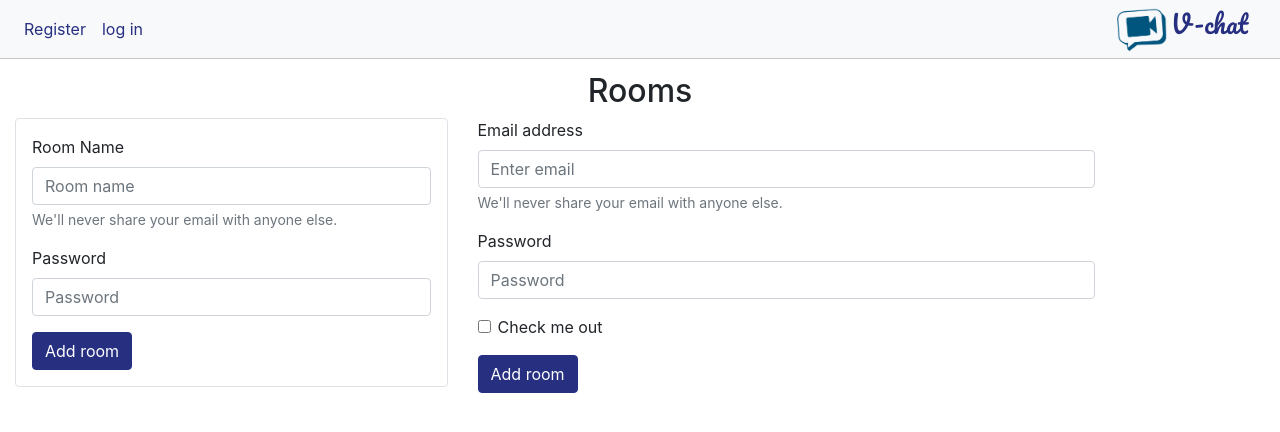
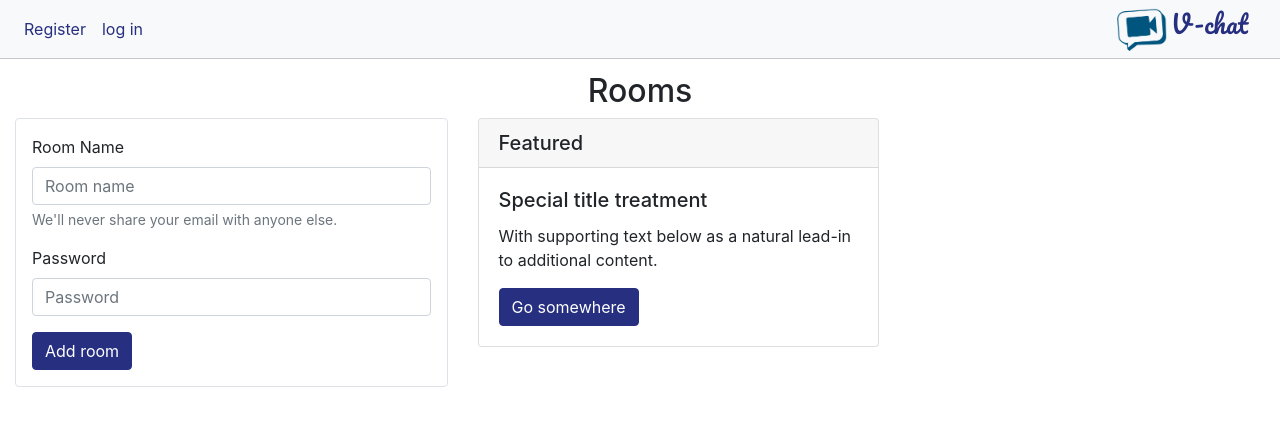
Before and after one commit to Sam-kayode/video-chat-app, a Vue app: page /#/rooms in a window 1280 px wide. Shown: the top 432 px of the page. Built offline with nearby package versions, Linux system fonts and the light colour scheme; no server answers.

Commit message:
rooms list stacking

```diff
--- a/src/views/Rooms.vue
+++ b/src/views/Rooms.vue
@@ -28,40 +28,27 @@
             />
           </div>
 
-
           <button type="submit" class="btn btn-primary">Add room</button>
         </form>
       </div>
       <div class="col-sm col-md-7">
-        <form>
-          <div class="form-group">
-            <label for="exampleInputEmail1">Email address</label>
-            <input
-              type="email"
-              class="form-control"
-              id="exampleInputEmail1"
-              aria-describedby="emailHelp"
-              placeholder="Enter email"
-            />
-            <small id="emailHelp" class="form-text text-muted"
-              >We'll never share your email with anyone else.</small
-            >
+        <div class="row">
+          <div class="col-sm-8">
+            <div class="card">
+              <h5 class="card-header">Featured</h5>
+              <div class="card-body">
+                <h5 class="card-title">Special title treatment</h5>
+                <p class="card-text">
+                  With supporting text below as a natural lead-in to additional content.
+                </p>
+                <a href="#" class="btn btn-primary">Go somewhere</a>
+              </div>
+            </div>
           </div>
-          <div class="form-group">
-            <label for="exampleInputPassword1">Password</label>
-            <input
-              type="password"
-              class="form-control"
-              id="exampleInputPassword1"
-              placeholder="Password"
-            />
+           <div class="col-sm-4">
+
           </div>
-          <div class="form-group form-check">
-            <input type="checkbox" class="form-check-input" id="exampleCheck1" />
-            <label class="form-check-label" for="exampleCheck1">Check me out</label>
-          </div>
-          <button type="submit" class="btn btn-primary">Add room</button>
-        </form>
+        </div>
       </div>
     </div>
   </div>
```
